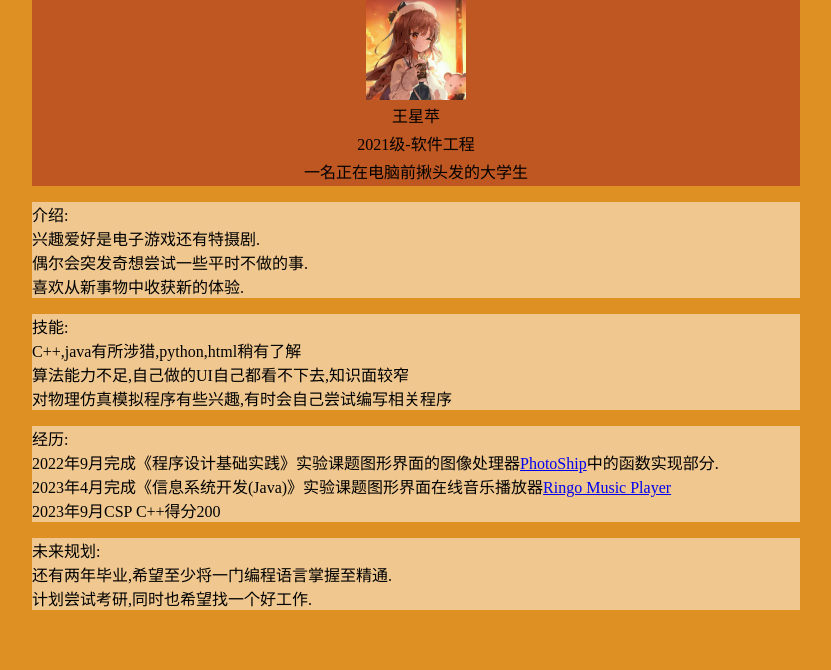
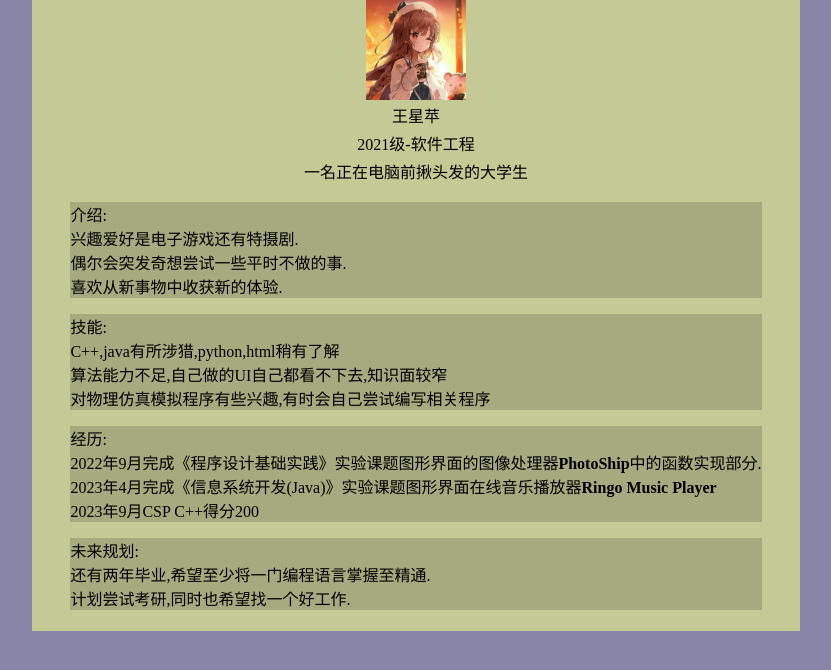
Before and after one commit to Rakkame/Rakkame.github.io, a plain HTML site: page index.html in a window 1280 px wide. Shown: the whole page, without its empty margins (224-1055 px from the left). Drawn offline with Linux system fonts and the light colour scheme.

Commit message:
UI配色调整

```diff
--- a/index.html
+++ b/index.html
@@ -3,33 +3,11 @@
 <head>
     <meta charset="UTF-8">
     <title>WXP的个人主页</title>
-    <style>
-    td{
-        text-align: center;
-    }
-    img{
-        width: 100px;
-        margin: auto;
-        display: block;
-        transition: all;
-        transition-duration: 0.5s;
-        transition-timing-function: ease-in-out;
-    }
-    img:hover{
-        width: 200px;
-        transition: all;
-        transition-duration: 0.5s;
-        transition-timing-function: ease-in-out;
-    }
-    p{
-        background-color: rgba(255, 255, 255, 0.496);
-    }
-
-    </style>
+    <link rel="stylesheet" href="style.css" type="text/css">
 </head>
 
-<body style="width: 60%; margin: auto; background:rgb(222, 144, 34);">
-    <div style="background-color:rgba(159, 33, 33, 0.5);">
+<body style="width: 60%; margin: auto; background:rgba(6, 2, 74, 0.478);">
+    <div style="background-color:rgb(196, 201, 150);padding: 0 0 5px 0;">
         <img alt="Avator" src="./source/Avatar.jpg">
         <table style="margin:auto; position:relative;">
             <tr>
@@ -42,7 +20,7 @@
                 <td>一名正在电脑前揪头发的大学生</td>
             </tr>
         </table>
-    </div>
+        <div style="width: 90%; margin: auto;">
             <p>
                 介绍:
                 <br>兴趣爱好是电子游戏还有特摄剧.
@@ -66,5 +44,7 @@
                 <br>还有两年毕业,希望至少将一门编程语言掌握至精通.
                 <br>计划尝试考研,同时也希望找一个好工作.
             </p>
+        </div>
+    </div>
 </body>
 </html>
--- /dev/null
+++ b/style.css
@@ -0,0 +1,25 @@
+a{
+    color: black;
+    font-weight: 700;
+    text-decoration: none;
+}
+td{
+    text-align: center;
+}
+img{
+    width: 100px;
+    margin: auto;
+    display: block;
+    transition: all;
+    transition-duration: 0.5s;
+    transition-timing-function: ease-in-out;
+}
+img:hover{
+    width: 200px;
+    transition: all;
+    transition-duration: 0.5s;
+    transition-timing-function: ease-in-out;
+}
+p{
+    background-color: rgba(0, 0, 0, 0.155);
+}
```
Lines whose indentation alone changed are shown as unchanged.
